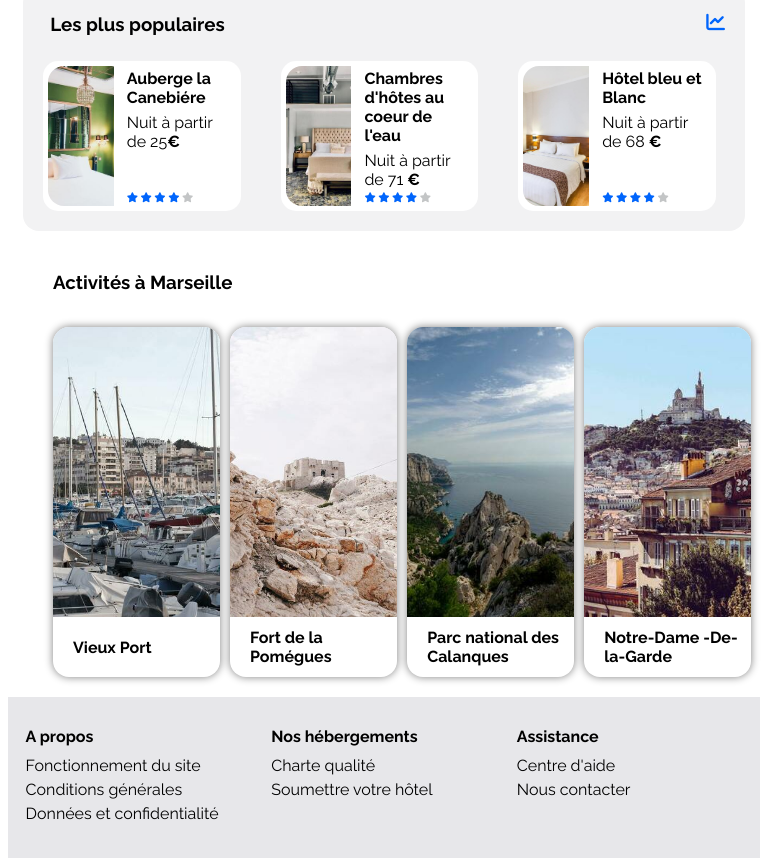
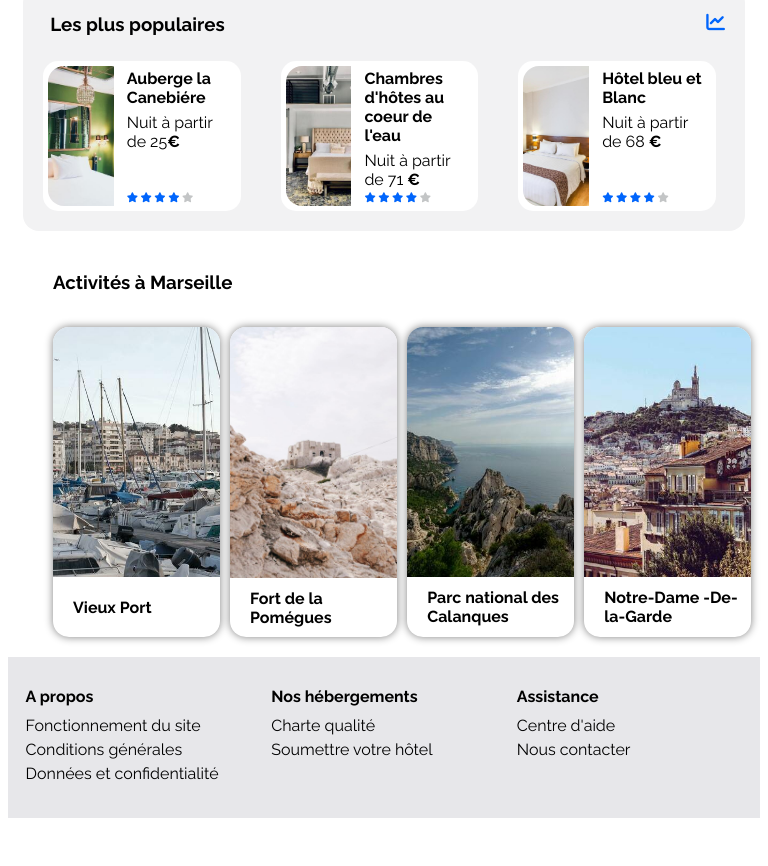
Before and after one commit to LatifaLhafidi/projet-Booki, a plain HTML site: page index.html in a window 768 px wide. Shown: the part 1144-2010 px from the top of the page. After the commit the page ends 1970 px from the top, so only its background shows below. Drawn offline with Linux system fonts and the light colour scheme.

Commit message:
modification activite card

```diff
--- a/index.html
+++ b/index.html
@@ -220,7 +220,7 @@
                 </div>
             </div>
         </section>
-        <section class="activites" id="lien-activites">
+        <section class="activites" id="activité">
             <h3>Activités à Marseille</h3>
             <div class="activites-list">
                 <div class="card-activite largeur">
@@ -228,7 +228,7 @@
                     <div class="vertical-center"><h4>Vieux Port</h4></div>
                 </div>
                 <div class="card-activite largeur">
-                    <img src="assets/images/activite3.jpg">
+                    <img src="assets/images/act3.jpg">
                     <div class="vertical-center"><h4>Fort de la Pomégues</h4></div>
                 </div>
                 <div class="card-activite largeur">
--- a/style.css
+++ b/style.css
@@ -365,7 +365,7 @@ header nav a:hover {
     border-radius: 16px;
     box-shadow: 0 0 8px grey;
     max-width: 30%;
-    min-width: 20%;
+    min-width: 22%;
     height: 450px;
 }
 
@@ -375,6 +375,7 @@ header nav a:hover {
     border-radius: 16px 16px 0 0;
     height: 90%;
 }
+
 
 
 
@@ -637,7 +638,7 @@ footer p {
         box-shadow: 0 0 8px grey;
         max-width: 40%;
         min-width: 25%;
-        height: 350px;
+        height: 310px;
     }
 }
 
```
Also changed, not shown: assets/images/act3.jpg (added).
